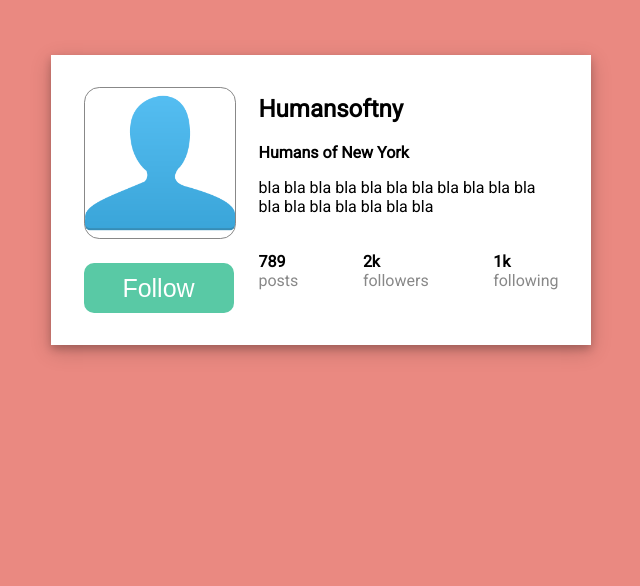
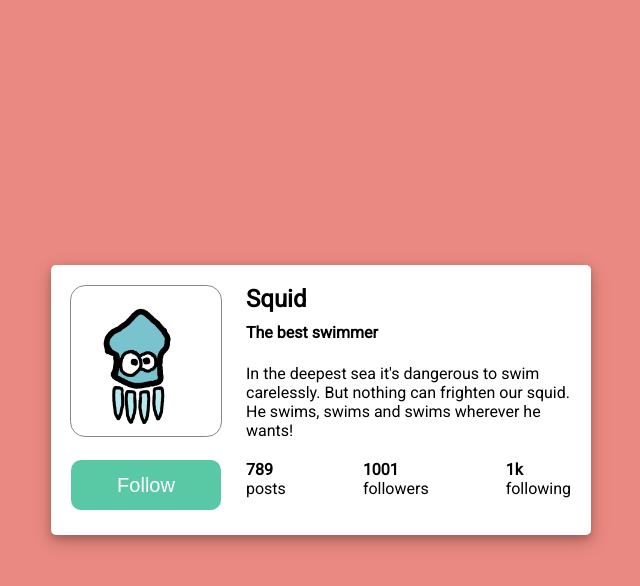
Before and after one commit to LoyseKrug/TWEB_Labo1, a plain HTML site: page index.html in a window 1280 px wide. Both pictures are taken after a click on the button "Follow". Shown: the whole page, without its empty margins (319-959 px from the left). Drawn offline with nearby package versions, Linux system fonts and the light colour scheme.

Commit message:
Labo1 final

```diff
--- a/css/style.css
+++ b/css/style.css
@@ -1,133 +1,118 @@
 body {
   background-color: #ea8981;
+  font-family: 'Roboto', sans-serif;
 }
 
 .main {
   display: flex;
   flex-direction: row;
-  justify-content: space-around;
   background-color: white;
 
+  /*La taille est en absolu, car on ne veut pas que la moindre changement de la taille
+  de la page fasse varier les tailles de tous les éléments*/
   width: 500px;
   height: 250px;
+  padding-right: 20px;
+  padding-left: 20px;
+  padding-top: 20px;
 
-  position: absolute;
-  left: 50%;
-  top: 25%;
+
+  position :absolute;
+  left:50%;
+  top: 50%;
   transform: translateX(-50%) translateY(-50%);
 
-  padding: 20px;
 
+  border-radius: 5px;
   box-shadow: 0 4px 8px 0 rgba(0, 0, 0, 0.2), 0 6px 20px 0 rgba(0, 0, 0, 0.19);
-
-  font-family: 'Roboto', sans-serif;
 }
 
-.pictureAndButton{
-  display:flex;
+.leftPanel{
+  display: flex;
   flex-direction: column;
-  justify-content: space-around;
+
+  /*La taille est donnée en % pour que les proportions restent toujours
+  les mêmes. Cela n'aura pas d'impact si la fenêtre
+  principale garde toujours la même taille*/
   width: 30%;
   height: 100%;
 }
 
+.pic{
+  position: relative;
+  width: 100%;
+  height: 70%;
+}
+
+#picture{
+  position: relative;
+  left:50%;
+  transform: translateX(-50%);
+
+  width: 150px;
+  height: 150px;
+
+  border-radius: 10%;
+  border: 1px solid #888;
+}
+
 .button{
+  position: relative;
+  width: 100%;
+  height: 30%;
 
+}
+
+.followButton{
+  position: relative;
   background-color: #59c9a5;
-  font-size: 25px;
+  font-size: 20px;
   color: #FFF;
+
+  width:150px;
   height: 50px;
   border:none;
   border-radius: 10px;
 }
 
-.general-info{
+.rightPanel{
   display: flex;
   flex-direction: column;
-  justify-content: space-around;
 
-  width: 60%;
+  width: 70%;
   height: 100%;
+  padding-left: 5%;
+}
+
+.title{
+  position: relative;
+  width: 100%;
+  height: 15%
+}
+
+#Name {
+  margin: 0;
 }
 
 .undertitle{
-  position:relative;
-  ;
+  position: relative;
   width: 100%;
-  heigth:10%;
+  height: 10%
 }
 
-.title{
-  position:relative;
+.description{
+  position: relative;
   width: 100%;
-  heigth:10%;
+  height: 45%
 }
 
-.info{
+.stats{
   position:relative;
-  width: 100%;
-  heigth:50%;
-}
 
-#james {
-  display: flex;
-  width: 150px;
-  height: 150px;
-
-  border-radius: 10%;
-  border: 1px solid #888;
-/*
-  left: 5%;
-  top: 25%;
-  transform: translateX(0%) translateY(-25%);
-  */
-}
-
-.user-stat {
+  width:100%;
+  height: 30%;
   display: flex;
   flex-direction: row;
   justify-content: space-between;
 
-  width: 100%;
-  height: 30%;
-
-  padding: 20px 0;
 }
-
-.user-information div {
-  width: calc(100% / 3);
-}
-
-.details {
-  color: #888;
-}
-
-.add-button {
-  background-color: #e25f5f;
-  color: white;
-  font-weight: 600;
-  cursor: pointer;
-
-  border: 0;
-
-  font-size: 25px;
-  width: 50px;
-  height: 50px;
-
-  border-radius: 50%;
-
-  position: absolute;
-
-  top: 170px;
-  right: 110px;
-
-  transition: width 300ms, height 300ms, right 300ms, top 300ms, font-size 300ms;
-}
-
-.add-button:hover {
-  font-size: 30px;
-  width: 60px;
-  height: 60px;
-  top: 165px;
-  right: 105px;
-}
--- a/index.html
+++ b/index.html
@@ -2,42 +2,54 @@
 <html>
 
 <head>
-    <title>TWEB Example</title>
+    <title>TWEB_Labo1_LoyseKrug</title>
+    <script src="https://ajax.googleapis.com/ajax/libs/jquery/3.3.1/jquery.min.js"></script>
     <link href="https://fonts.googleapis.com/css?family=Roboto" rel="stylesheet">
     <link rel="stylesheet" type="text/css" href="css/style.css">
 </head>
 
 <body>
 
+    <!-- Contient les infos sur la fenêtre principale-->
     <div class="main">
-    <div class="pictureAndButton">
-        <img src="images/user.png" alt="user" id="james"/>
-        <button class="button" onclick="loveMe()">Follow</button>
+        <div class="leftPanel">
+            <div class="pic">
+                <img src="images/Squid.png" alt="user" id="picture" />
             </div>
-    <div class="general-info">
+
+            <div class="button">
+                <button class="followButton">Follow</button>
+            </div>
+
+
+        </div>
+
+        <div class="rightPanel">
             <div class="title">
-            <h2>Humansoftny</h2>
+                <h2 id="Name">Squid</h2>
             </div>
+
             <div class="undertitle">
-            <b>Humans of New York</b>
+                <strong>The best swimmer</strong>
             </div>
+
             <div class="description">
                 <p>
-                bla bla bla bla bla bla bla bla bla bla bla bla bla bla bla bla bla bla
+                    In the deepest sea it's dangerous to swim carelessly. But nothing can frighten our squid. He swims, swims and swims wherever he wants!
                 </p>
             </div>
 
-        <div class="user-stat">
+            <div class="stats">
                 <div>
-                <strong>789</strong><br/>
+                    <strong>789</strong><br />
                     <span class="details">posts</span>
                 </div>
                 <div>
-                <strong>2k</strong><br/>
+                    <strong class="nbFollowers">1000</strong><br />
                     <span class="details">followers</span>
                 </div>
                 <div>
-                <strong>1k</strong><br/>
+                    <strong>1k</strong><br />
                     <span class="details">following</span>
                 </div>
             </div>
@@ -48,4 +60,5 @@
 
 </body>
 
+
 </html>
--- a/js/script.js
+++ b/js/script.js
@@ -1,6 +1,8 @@
-let i = 0;
+$(".followButton").on("click", function() {
 
-function loveMe() {
-  alert('I love you too!');
-  console.log(`I lied ${++i} times.`);
-}
+  var label = $(".nbFollowers");
+  let followers = parseInt(label.html());
+  followers++;
+  label.html(followers);
+
+});
```
Also changed, not shown: images/Squid.png (added). Lines whose indentation alone changed are shown as unchanged.
